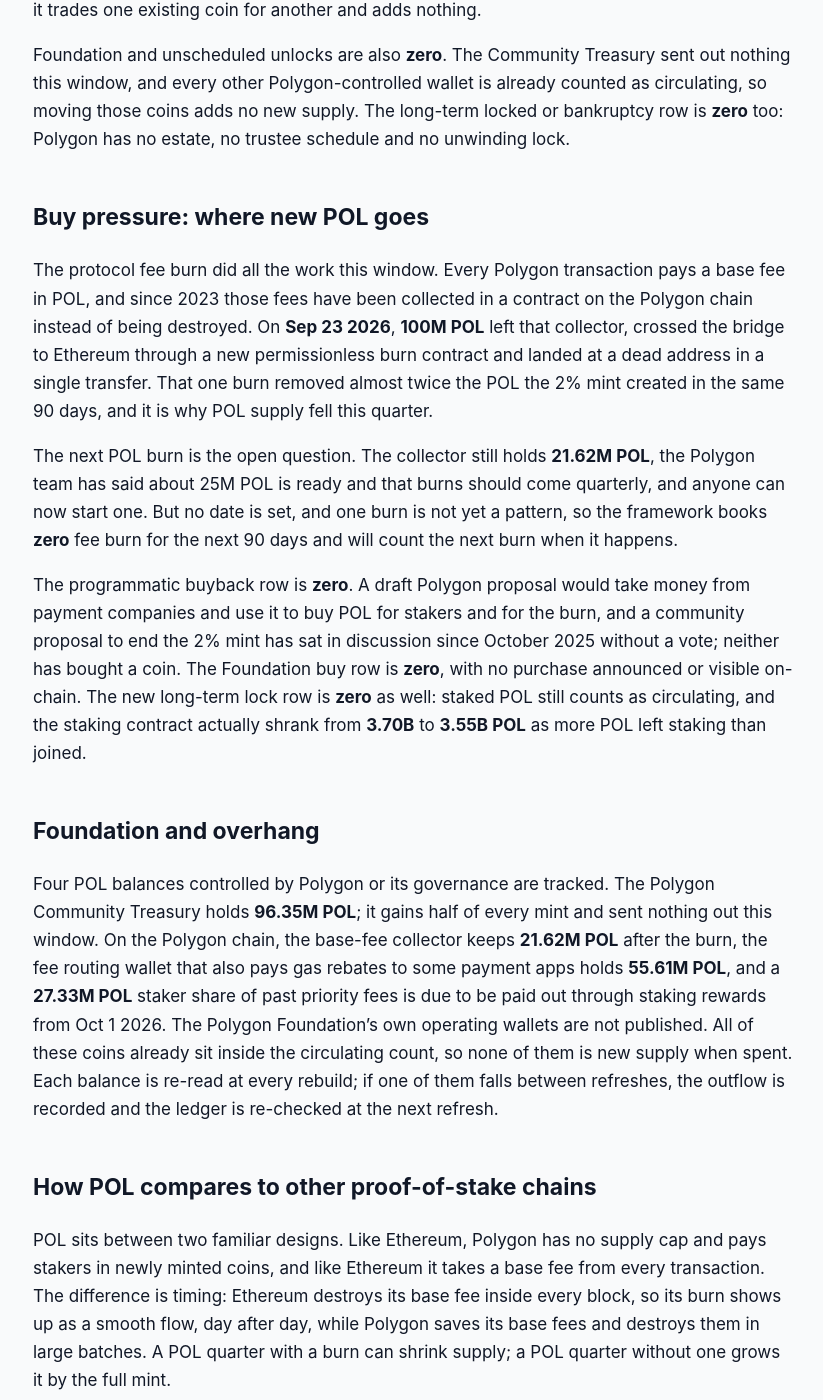
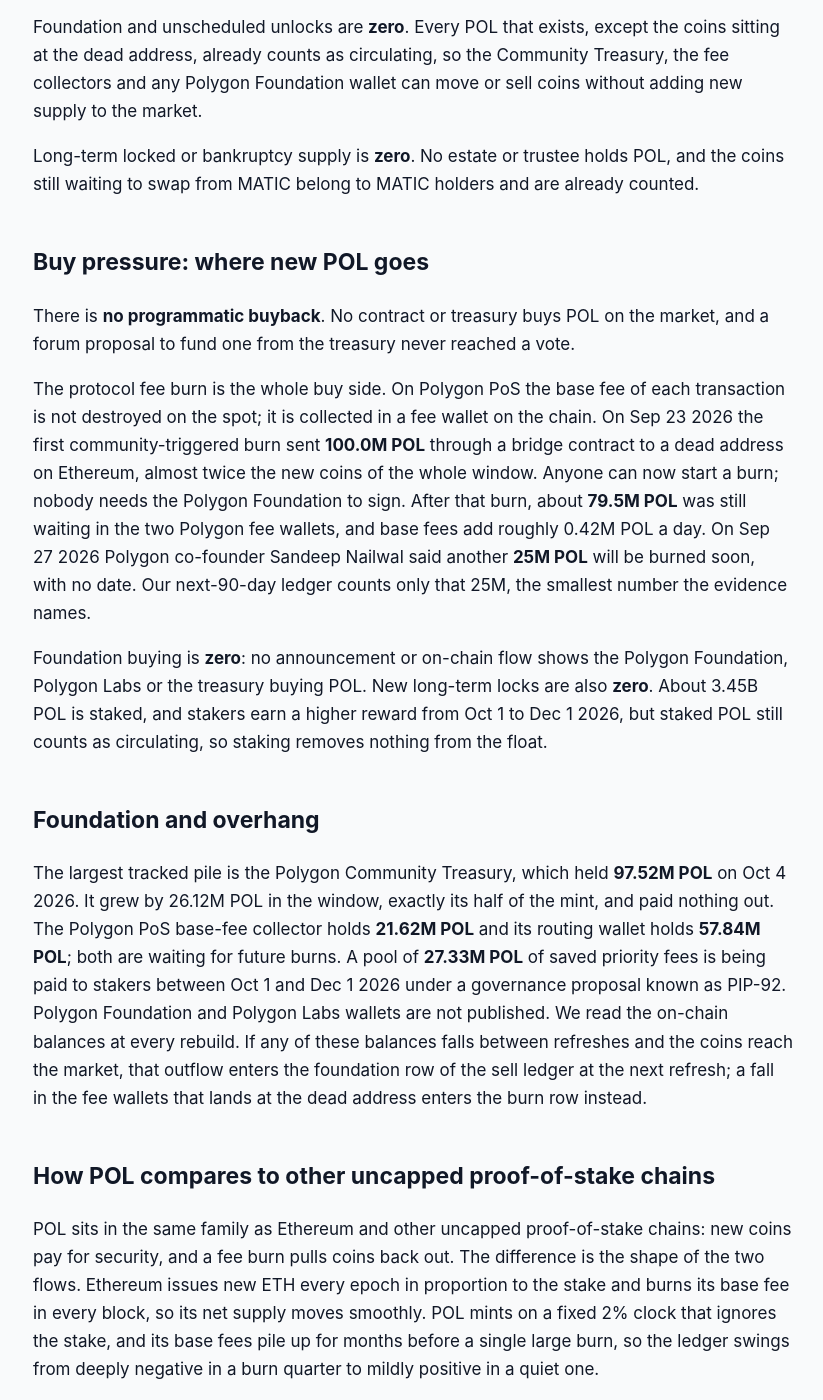
Before and after one commit to jeevansongmy-spec/mrnasdog-articles, a Jekyll site: the page built from crypto/pol-pressure-framework.md, in a window 1280 px wide and 1400 px high, scrolled down 966 px. Shown: the whole window, without its empty margins (227-1050 px from the left). Built offline with Jekyll 4.4.1, drawn with Linux system fonts in a browser that asks for light colours; some of the changed text lies outside the part shown.

Commit message:
publish: crypto/pol-pressure-framework

```diff
--- a/crypto/pol-pressure-framework.md
+++ b/crypto/pol-pressure-framework.md
@@ -1,6 +1,6 @@
 ---
-title:         "POL Inflation Analysis · September 2026 · Mixed flows · supply roughly steady"
-description:   "Mixed flows, supply roughly steady: a 100M POL fee burn beat the 52.2M POL mint, so POL fell 0.45% in 90 days. No next burn is dated, so POL is +0.49% next."
+title:         "POL Inflation Analysis · October 2026 · Mixed flows · supply roughly steady"
+description:   "POL supply is roughly steady: a 100M POL fee burn beat the 52.24M POL mint, so POL fell 0.45% in 90 days. Only a promised 25M burn is counted next: +0.26%."
 canonical_url: "https://mrnasdog.com/research/pol/inflation"
 tags:          ["crypto", "pol", "polygon", "layer2"]
 published:     true
@@ -8,54 +8,56 @@ published:     true
 
 > Originally published at **[mrnasdog.com/research/pol/inflation](https://mrnasdog.com/research/pol/inflation)** by MrNasdog.
 
-The MrNasdog Pressure Framework reads POL, the token of Polygon, at **−0.45% net** over the trailing 90 days and **+0.49%** over the next 90. A fixed 2% yearly mint created **52.23M POL** in the window, and a one-off burn of saved Polygon base fees destroyed **100M POL** on **Sep 23 2026**. With no next burn on the calendar, the forward reading counts only the mint, so POL supply is roughly steady: it shrank this quarter and is set to grow again unless the fee burn repeats.
+POL supply is roughly steady, and over the last 90 days it actually shrank. Polygon mints new POL every day at a fixed **2% a year**, which made **52.24M POL** in the window, but on Sep 23 2026 the network burned **100.0M POL** of saved base fees in one go. Net, supply fell by **0.45%**; the monitor reads **−0.40%**. For the next 90 days the mint keeps running while only a promised **25M POL** burn is counted, so we project about **+0.26%**. POL has no supply cap.
 
 ## The verdict, in one paragraph
 
-Over the 90 days to **Sep 29 2026**, POL supply moved by **−0.45%** of its **10.62B** circulating coins: **52.23M POL** minted against **100M POL** burned. The inflation monitor, which reads the same supply from market data, shows **−0.43%** over the same stretch — a gap of **0.02 percentage points**, well inside the 0.5-point tolerance, so no monitor-gap warning is shown. For the next 90 days the framework projects **+0.49%**, because the mint is scheduled and the burn is not. The cite-able label for POL today is a **steady 2% minter with a lumpy fee burn**.
+Over the 90 days from Jul 6 to Oct 4 2026, POL supply changed by **−0.45%** on our ledger: **52.24M POL** minted against **100.0M POL** burned, on a circulating supply of **10.63B POL**. The monitor, which reads circulating supply day by day, shows **−0.40%** for nearly the same window. The gap is **0.05 percentage points**, well inside our 0.5-point tolerance, so no warning chip is shown. Looking ahead, the Polygon mint adds about **52.50M POL** and we count only the **25M POL** burn the founder has promised, for a projected **+0.26%**. In one line: POL is a low-inflation Polygon token whose fee burns come in big, irregular batches.
 
 ## Sell pressure: where new POL comes from
 
-Protocol inflation is the only source of new POL. The Polygon emission contract mints once a day at **2% a year**, compounding by the second, and splits each mint evenly: half to the staking contract that pays Polygon validators and their delegators, half to the Polygon Community Treasury. Across the window that meant 90 mints, one a day, and **52,230,063 POL** — exactly the rise in the POL token's total supply on Ethereum, with **26.12M POL** going to each side. Because the rate compounds, the same schedule mints slightly more in the next 90 days: **52.49M POL**.
+Protocol inflation is the only source of new POL. The POL emission contract on Ethereum mints once a day at a compounded **2% a year**, and every mint splits evenly: half goes to the Polygon staking contract that pays validators and delegators, and half to the Polygon Community Treasury. In this window the chain made 90 mints, one a day, worth **52.24M POL**, about 580,000 POL a day. We counted every mint event and the total matches the rise in POL total supply to the last coin. Because the rate is fixed by time, not by blocks, the faster Polygon PoS block times of 2026 do not change it; the next 90 days print about **52.50M POL**.
 
-Vesting unlocks are **zero**. The 10B POL created at launch backed a one-for-one swap from the old MATIC token, and no unlock tracker lists any team, investor or ecosystem tranche still waiting. The swap itself runs out of a fixed pot that still holds **376.59M POL** for late swappers; it trades one existing coin for another and adds nothing.
+Vesting unlocks are **zero**. POL replaced MATIC one for one, and every team, sale and foundation schedule from the MATIC years ended long ago, so there is no locked pile left to open.
 
-Foundation and unscheduled unlocks are also **zero**. The Community Treasury sent out nothing this window, and every other Polygon-controlled wallet is already counted as circulating, so moving those coins adds no new supply. The long-term locked or bankruptcy row is **zero** too: Polygon has no estate, no trustee schedule and no unwinding lock.
+Foundation and unscheduled unlocks are **zero**. Every POL that exists, except the coins sitting at the dead address, already counts as circulating, so the Community Treasury, the fee collectors and any Polygon Foundation wallet can move or sell coins without adding new supply to the market.
+
+Long-term locked or bankruptcy supply is **zero**. No estate or trustee holds POL, and the coins still waiting to swap from MATIC belong to MATIC holders and are already counted.
 
 ## Buy pressure: where new POL goes
 
-The protocol fee burn did all the work this window. Every Polygon transaction pays a base fee in POL, and since 2023 those fees have been collected in a contract on the Polygon chain instead of being destroyed. On **Sep 23 2026**, **100M POL** left that collector, crossed the bridge to Ethereum through a new permissionless burn contract and landed at a dead address in a single transfer. That one burn removed almost twice the POL the 2% mint created in the same 90 days, and it is why POL supply fell this quarter.
+There is **no programmatic buyback**. No contract or treasury buys POL on the market, and a forum proposal to fund one from the treasury never reached a vote.
 
-The next POL burn is the open question. The collector still holds **21.62M POL**, the Polygon team has said about 25M POL is ready and that burns should come quarterly, and anyone can now start one. But no date is set, and one burn is not yet a pattern, so the framework books **zero** fee burn for the next 90 days and will count the next burn when it happens.
+The protocol fee burn is the whole buy side. On Polygon PoS the base fee of each transaction is not destroyed on the spot; it is collected in a fee wallet on the chain. On Sep 23 2026 the first community-triggered burn sent **100.0M POL** through a bridge contract to a dead address on Ethereum, almost twice the new coins of the whole window. Anyone can now start a burn; nobody needs the Polygon Foundation to sign. After that burn, about **79.5M POL** was still waiting in the two Polygon fee wallets, and base fees add roughly 0.42M POL a day. On Sep 27 2026 Polygon co-founder Sandeep Nailwal said another **25M POL** will be burned soon, with no date. Our next-90-day ledger counts only that 25M, the smallest number the evidence names.
 
-The programmatic buyback row is **zero**. A draft Polygon proposal would take money from payment companies and use it to buy POL for stakers and for the burn, and a community proposal to end the 2% mint has sat in discussion since October 2025 without a vote; neither has bought a coin. The Foundation buy row is **zero**, with no purchase announced or visible on-chain. The new long-term lock row is **zero** as well: staked POL still counts as circulating, and the staking contract actually shrank from **3.70B** to **3.55B POL** as more POL left staking than joined.
+Foundation buying is **zero**: no announcement or on-chain flow shows the Polygon Foundation, Polygon Labs or the treasury buying POL. New long-term locks are also **zero**. About 3.45B POL is staked, and stakers earn a higher reward from Oct 1 to Dec 1 2026, but staked POL still counts as circulating, so staking removes nothing from the float.
 
 ## Foundation and overhang
 
-Four POL balances controlled by Polygon or its governance are tracked. The Polygon Community Treasury holds **96.35M POL**; it gains half of every mint and sent nothing out this window. On the Polygon chain, the base-fee collector keeps **21.62M POL** after the burn, the fee routing wallet that also pays gas rebates to some payment apps holds **55.61M POL**, and a **27.33M POL** staker share of past priority fees is due to be paid out through staking rewards from Oct 1 2026. The Polygon Foundation's own operating wallets are not published. All of these coins already sit inside the circulating count, so none of them is new supply when spent. Each balance is re-read at every rebuild; if one of them falls between refreshes, the outflow is recorded and the ledger is re-checked at the next refresh.
+The largest tracked pile is the Polygon Community Treasury, which held **97.52M POL** on Oct 4 2026. It grew by 26.12M POL in the window, exactly its half of the mint, and paid nothing out. The Polygon PoS base-fee collector holds **21.62M POL** and its routing wallet holds **57.84M POL**; both are waiting for future burns. A pool of **27.33M POL** of saved priority fees is being paid to stakers between Oct 1 and Dec 1 2026 under a governance proposal known as PIP-92. Polygon Foundation and Polygon Labs wallets are not published. We read the on-chain balances at every rebuild. If any of these balances falls between refreshes and the coins reach the market, that outflow enters the foundation row of the sell ledger at the next refresh; a fall in the fee wallets that lands at the dead address enters the burn row instead.
 
-## How POL compares to other proof-of-stake chains
+## How POL compares to other uncapped proof-of-stake chains
 
-POL sits between two familiar designs. Like Ethereum, Polygon has no supply cap and pays stakers in newly minted coins, and like Ethereum it takes a base fee from every transaction. The difference is timing: Ethereum destroys its base fee inside every block, so its burn shows up as a smooth flow, day after day, while Polygon saves its base fees and destroys them in large batches. A POL quarter with a burn can shrink supply; a POL quarter without one grows it by the full mint.
+POL sits in the same family as Ethereum and other uncapped proof-of-stake chains: new coins pay for security, and a fee burn pulls coins back out. The difference is the shape of the two flows. Ethereum issues new ETH every epoch in proportion to the stake and burns its base fee in every block, so its net supply moves smoothly. POL mints on a fixed 2% clock that ignores the stake, and its base fees pile up for months before a single large burn, so the ledger swings from deeply negative in a burn quarter to mildly positive in a quiet one.
 
-That batch style is closer to exchange tokens such as BNB, which burn on a quarterly calendar, but with one structural gap: BNB's burn has fixed dates and a published way to size each burn, while the POL burn has a stated quarterly aim, no set size and no date yet. Against chains with a falling emission schedule, such as Solana, POL's mint is simpler and flat — 2% a year, split half to stakers and half to a treasury — and only a governance vote can lower it.
+Against exchange tokens with scheduled quarterly burns, such as BNB, POL has a burn that is quarterly in intent but not yet in practice: one burn has happened, and the next has no date. Against capped chains such as Avalanche, which also burn every fee, POL has no ceiling at all; the 2% mint runs until governance changes it, and a forum push to end it has not reached a vote.
 
-The treasury half is what sets POL apart from most staking coins. Where Ethereum and Solana pay all new issuance to stakers, POL sends **1% a year** to the Polygon Community Treasury, which grows by about **26M POL** every 90 days and spends only when grants are approved.
+Against Layer-2 tokens such as Arbitrum or Optimism, whose supply grows mostly through scheduled team and investor unlocks, POL carries almost no unlock risk. Its supply story is the mint versus the burn, and both are visible on chain.
 
 ## What to watch in the next 90 days
 
-The next POL fee burn: about 25M POL was said to be ready on **Sep 27 2026**, and a burn of that size inside the window would take the next-90-day reading from **+0.49%** to roughly **+0.26%**.
+The next POL fee burn is the main event. The founder has promised **25M POL** soon, and a quarterly rhythm would point to a burn around late December 2026; a larger burn of the full **79.5M POL** waiting would turn the next 90 days negative.
 
-The staker fee payout from **Oct 1 2026** to **Dec 1 2026**: 27.33M POL of saved fees goes to stakers through higher rewards. These are existing coins, so supply does not change, but the payout adds tradable POL in stakers' hands.
+The PIP-92 staker payout runs from Oct 1 to Dec 1 2026. It pays out existing fees, not new coins, so it moves no supply, but the reward rate falls back after Dec 1 2026.
 
-The Lugano network upgrade, targeted for **Oct 1 2026**: no change to POL minting or the fee burn has been announced with it, and any such change would re-base the ledger.
+PIP-93, a planned upgrade to share priority fees with stakers automatically, and any vote on the forum idea to cut the 2% mint would change the sell side. Neither had a vote date on Oct 4 2026.
 
-Polygon governance: the draft buyback programme funded by payment companies and the proposal to end the 2% mint. Either one reaching a vote would change a row directly.
+Base-fee income itself has been slowing through the window, from about 0.6M POL a day in July to about 0.42M POL a day in late September, which sets the size of every future burn.
 
 ## Summary
 
-The MrNasdog Pressure Framework reads POL at **−0.45%** over the last 90 days and **+0.49%** over the next 90: a fixed 2% yearly mint of **52.23M POL** per quarter, offset this time by a one-off burn of **100M POL** of saved Polygon base fees. The structural mechanism is a flat, uncapped mint split between stakers and the Community Treasury, against a fee burn that now works but comes in lumps. The key risk is timing: without a second burn, POL supply goes back to growing by the full mint. POL has no supply cap; its supply falls only when saved fees are burned faster than 2% a year is minted.
+POL supply is roughly steady: Polygon mints **52.24M POL** every 90 days at a fixed 2% a year, and a **100.0M POL** base-fee burn on Sep 23 2026 more than offset it, for a **−0.45%** change against a monitor reading of **−0.40%**. The next 90 days project about **+0.26%**, counting only the promised 25M POL burn. The key risk is timing: burns come in batches with no fixed date, while the mint never stops. There is no supply cap, so the long-run number depends on fee income keeping pace with the 2% mint.
 
 ---
 
-*MrNasdog Pressure Framework analysis of POL, Metric 1 — Inflation. Data + explanation only. Not financial advice. Checked Sep 29 2026.*
+*MrNasdog Pressure Framework analysis of POL, Metric 1 — Inflation. Data + explanation only. Not financial advice. Checked Oct 4 2026.*
```
